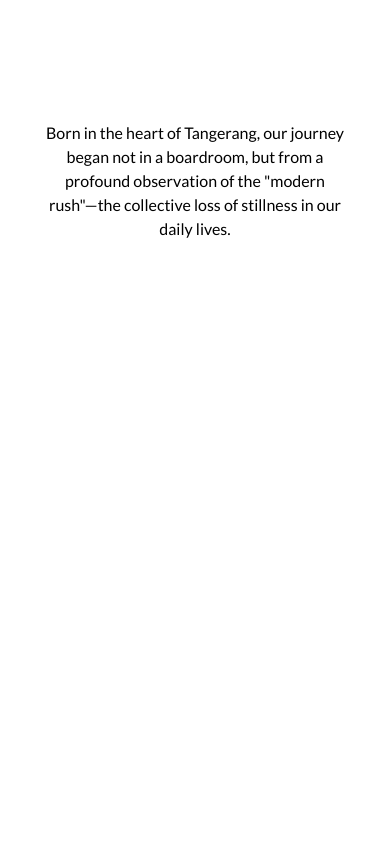
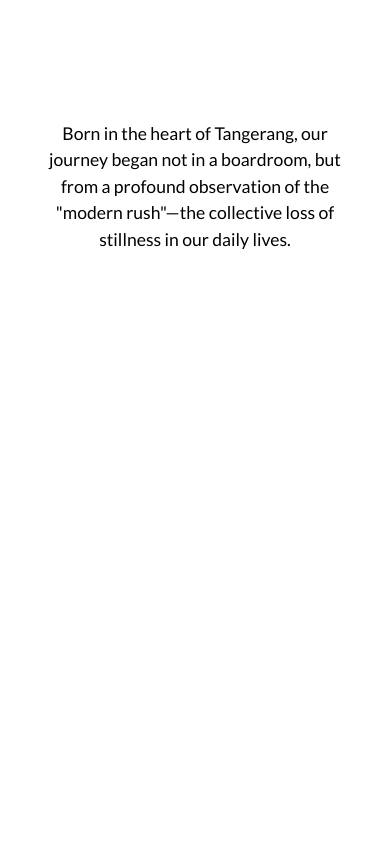
Before and after one commit to Unalome7431/NACA, a Next.js app: page / in a window 390 px wide. Shown: the part 2060-2904 px from the top of the page. Built offline with nearby package versions, Linux system fonts and the light colour scheme; a web font is replaced by a local one.

Commit message:
font resizing

```diff
--- a/app/components/BrandProfile.tsx
+++ b/app/components/BrandProfile.tsx
@@ -55,7 +55,7 @@ export default function BrandProfile({ buttonAvail, reverse, imgSrc, children }:
       {
         !isImg &&
         <div className="w-fit h-fit flex flex-col hsm:min-w-3xs">
-          <p className={`font-lato not-hsm:text-[clamp(1rem,1.7vw,2rem)] hsm:text-[clamp(1rem,2vw,2rem)] md:text-[clamp(1.3rem,1.4vw,1.8rem)] lg:text-[clamp(1.5rem,2vw,3rem)] not-hsm:text-center not-hsm:w-fit hsm:w-100 md:w-100 lg:w-200 ${reverse ? 'text-end' : 'text-start'}`}>
+          <p className={`font-lato not-hsm:text-[clamp(1.1rem,2vw,2rem)] hsm:text-[clamp(1rem,2vw,2rem)] md:text-[clamp(1.3rem,2vw,1.8rem)] lg:text-[clamp(1.5rem,2vw,3rem)] not-hsm:text-center not-hsm:w-fit hsm:w-100 md:w-100 lg:w-200 ${reverse ? 'text-end' : 'text-start'}`}>
             {children}
           </p>
           {
```
